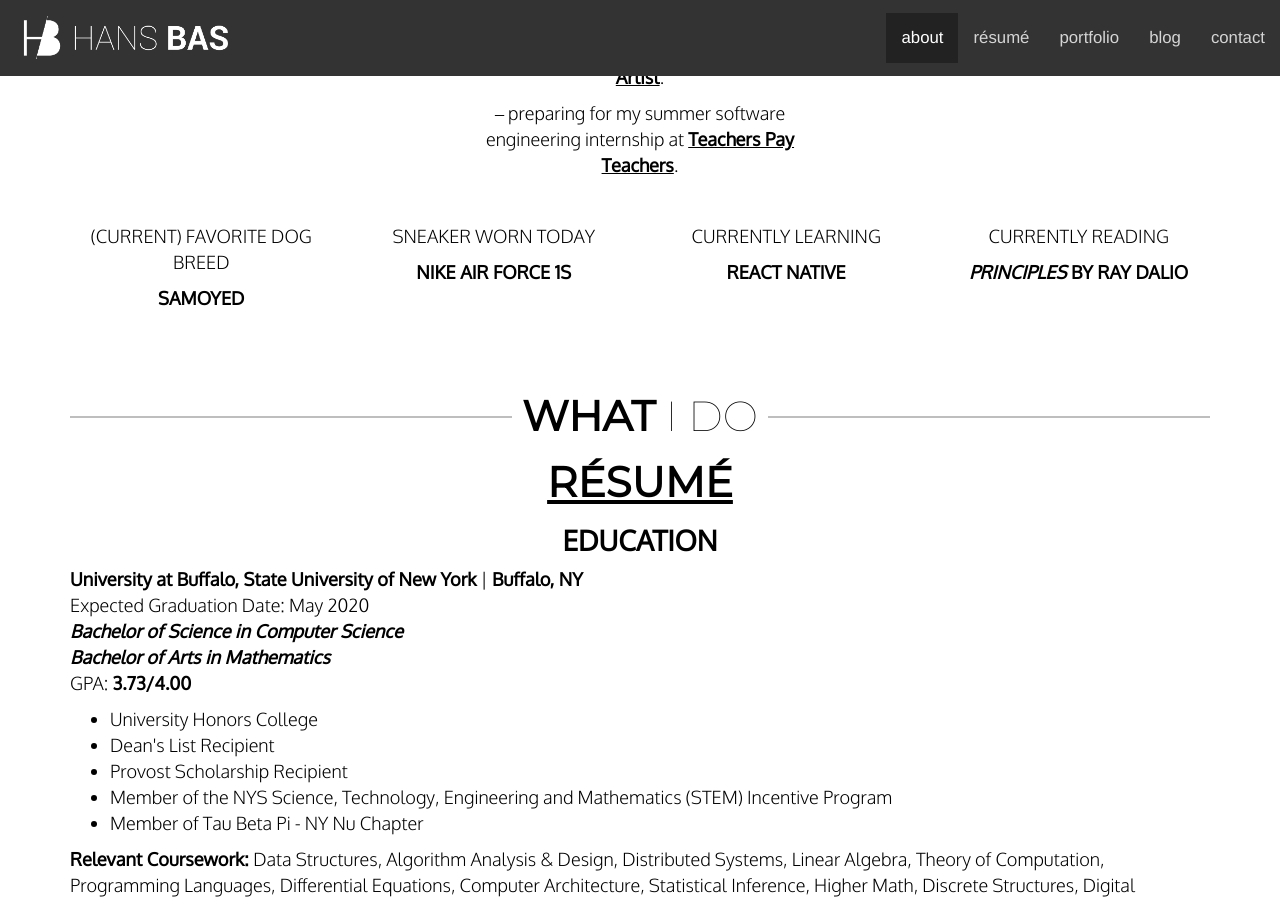
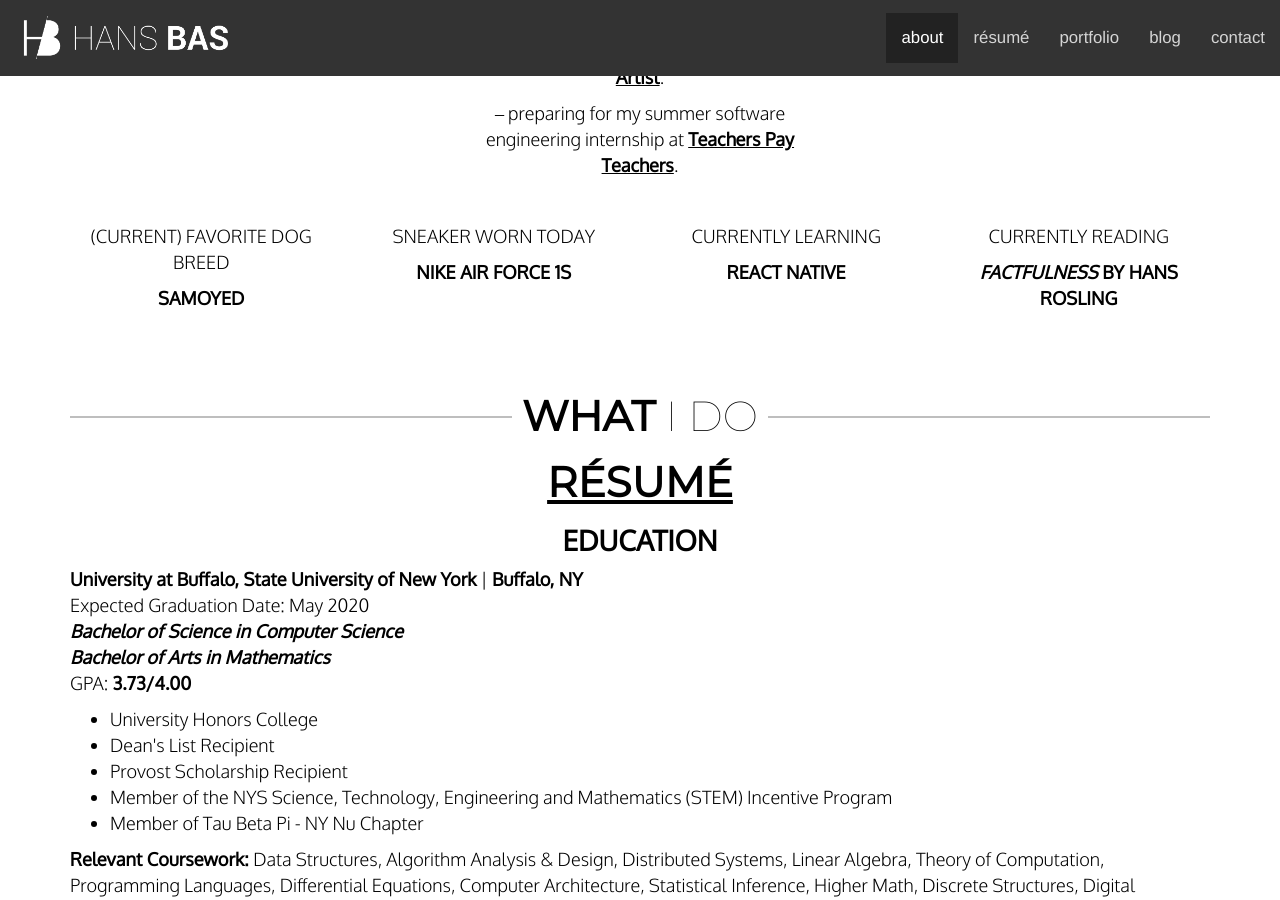
Before and after one commit to haanmiba/haanmiba.github.io, a Jekyll site: the page built from index.md, in a window 1280 px wide and 900 px high, scrolled down 1204 px. Built offline with Jekyll 4.4.1, drawn with Linux system fonts in a browser that asks for light colours; nearby versions of some CDN libraries.

Commit message:
Updated book

```diff
--- a/_data/about.yml
+++ b/_data/about.yml
@@ -11,5 +11,5 @@ dog: "Samoyed"
 sneaker: "Nike Air Force 1s"
 learning: "React Native"
 reading:
-  book: "Principles"
-  author: "Ray Dalio"
+  book: "Factfulness"
+  author: "Hans Rosling"
```
